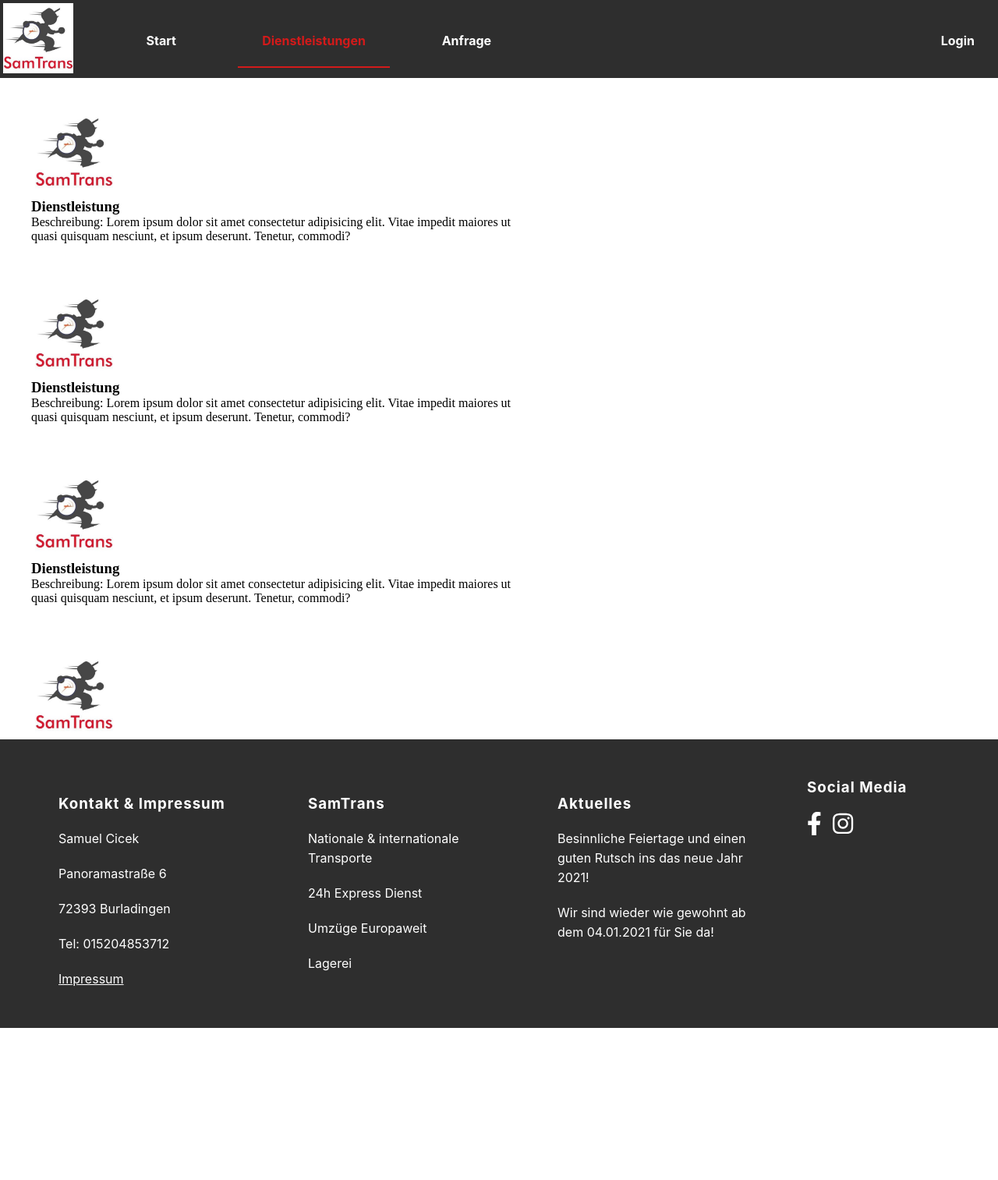
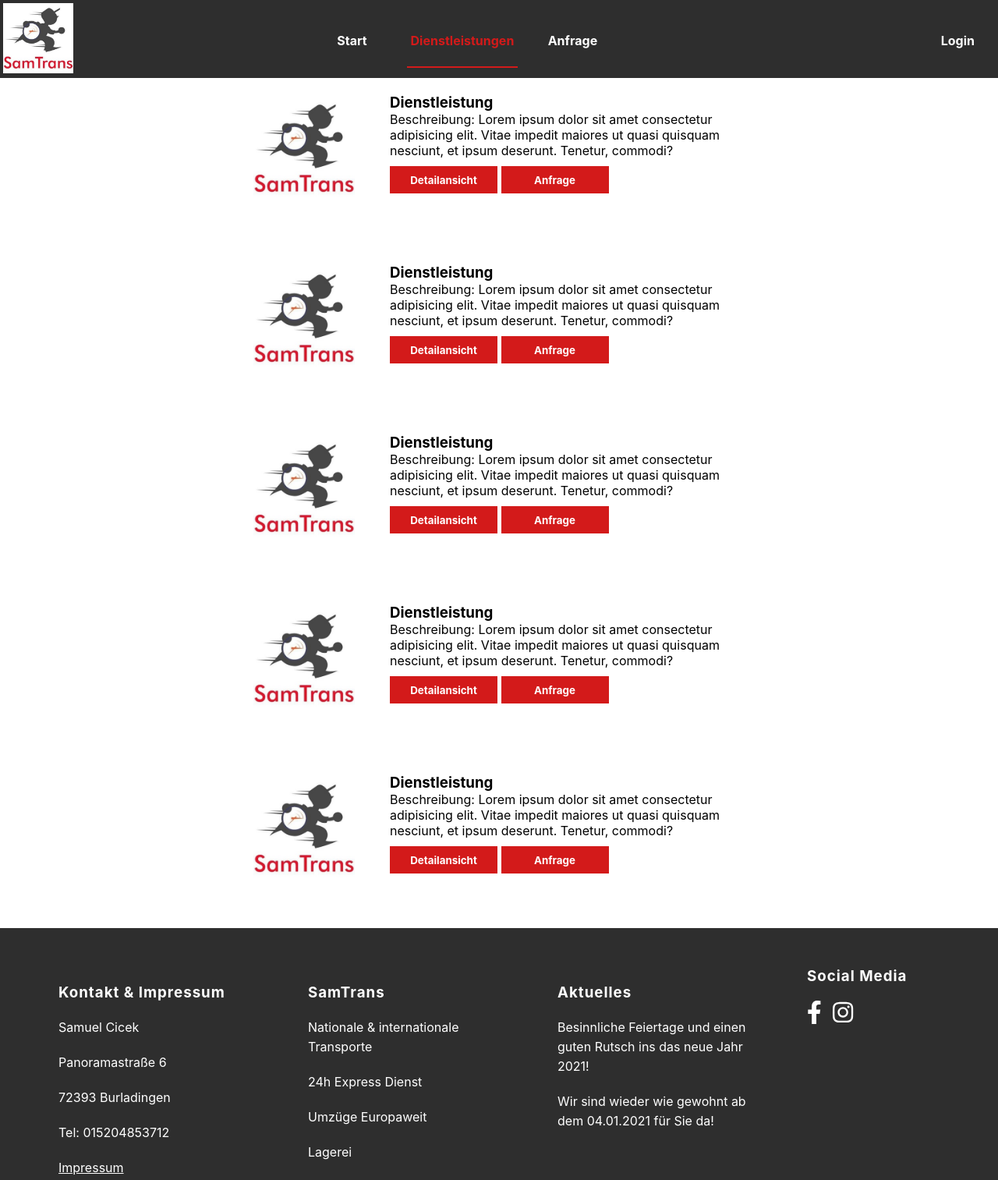
Before and after one commit to DerDavid222/webTrans, a plain HTML site: page html/dienstleistungen.html in a window 1280 px wide. Shown: the whole page at 78% size. Before the commit the page ends 1318 px from the top, so only its background shows below. Drawn offline with nearby package versions, Linux system fonts and the light colour scheme.

Commit message:
Dienstleistungen Seite, Header und Footer verbessert

```diff
--- a/css/dienstleistungen.css
+++ b/css/dienstleistungen.css
@@ -1,22 +1,47 @@
+*{
+    font-family: -apple-system, BlinkMacSystemFont, 'Segoe UI', Roboto, Oxygen, Ubuntu, Cantarell, 'Open Sans', 'Helvetica Neue', sans-serif;
+}
+
 main {
-    width: 90%;
-    position: relative;
-    top: 100px;
-    bottom: 370px;
-    align-items: center;
+    position: static;
+    margin-top: 100px;
 }
 
 .dl_bild{
-    width: 100px;
+    width: 130px;
     height: auto;
     margin: 5px;
 }
 
 .dl_section{
-    margin: 20px;
+    width: 90%;
+    margin: 50px auto;
+    width: 50%;
     padding: 20px;
+
 }
 
-.dl_p{
-    width: 60%;
+.img_section{
+    float:left;
 }
+
+.text_section{
+    margin-left: 180px;
+}
+
+.btn_section{
+    margin-top: 10px;
+}
+
+main button{
+    width: 30%;
+    height: 35px;
+    font-weight: bold;
+    background-color: rgb(211, 26, 26);
+    border: none;
+    color: #FFFFFF;
+}
+
+main button:hover{
+    cursor: pointer;
+}
--- a/css/footer_stylesheet.css
+++ b/css/footer_stylesheet.css
@@ -1,9 +1,9 @@
 footer{
-    position: relative;
+    position: static;
     bottom: 0;
+    width: 100%;
     float: left;
-    width: 100%;
-    height: auto;
+    height: fit-content;
     background-color: #2E2E2E;
     font-family: -apple-system, BlinkMacSystemFont, 'Segoe UI', Roboto, Oxygen, Ubuntu, Cantarell, 'Open Sans', 'Helvetica Neue', sans-serif;
 }
--- a/css/header_stylesheet.css
+++ b/css/header_stylesheet.css
@@ -54,9 +54,17 @@ header nav a{
     font-family: -apple-system, BlinkMacSystemFont, 'Segoe UI', Roboto, Oxygen, Ubuntu, Cantarell, 'Open Sans', 'Helvetica Neue', sans-serif;
 }
 
+.nav_ul{
+    width: 65%;
+}
+
 .login{
     right: 30px;
     position: absolute;
+}
+
+.login_ul{
+    float:right;
 }
 
 header nav li:hover, .login:hover, header nav a:hover {
--- a/html/dienstleistungen.html
+++ b/html/dienstleistungen.html
@@ -1,9 +1,8 @@
 <!DOCTYPE html>
 <html lang="de">
-    <!--Kommentar-->
     <head>
+        <link rel="stylesheet" href="../css/footer_stylesheet.css">
         <link rel="stylesheet" href="../css/header_stylesheet.css">
-        <link rel="stylesheet" href="../css/footer_stylesheet.css">
         <link rel="stylesheet" href="../css/dienstleistungen.css">
 
         <script src="https://use.fontawesome.com/releases/v5.15.1/js/all.js" data-auto-a11y="true"></script>
@@ -19,7 +18,13 @@
                 <img src="../Bilder/SamTransLogoNeu.jpg" class="logo" alt="Firmen_Logo">
 
                 <nav class="navbar">
-                    <ul>
+                    <ul class="login_ul">
+                        <li>
+                            <a href="anfrage.html" class="login">Login</a>
+                        </li>
+                    </ul>
+
+                    <ul class="nav_ul">
                         <li>
                             <a href="start.html">Start</a>
                         </li>
@@ -29,37 +34,83 @@
                         <li>
                             <a href="anfrage.html">Anfrage</a>
                         </li>
-                        <li>
-                            <a href="anfrage.html" class="login">Login</a>
-                        </li>
                     </ul>
+
                 </nav>
         </header>
 <!-------------------------------MAIN------------------------------------------->
         <main>
             <section class="dl_section">
+                <section class="img_section">
                     <img src="../Bilder/SamTransLogoNeu.jpg" class="dl_bild" alt="Firmen_Logo">
+                </section>
+                <section class="text_section">
                     <h3>Dienstleistung</h3>
-                <p class="dl_p">Beschreibung: Lorem ipsum dolor sit amet consectetur adipisicing elit. Vitae impedit maiores ut quasi quisquam nesciunt, et ipsum deserunt. Tenetur, commodi?</p>
+                    <p class="dl_p">Beschreibung: Lorem ipsum dolor sit amet consectetur adipisicing elit. Vitae impedit maiores ut quasi quisquam nesciunt, et ipsum deserunt. Tenetur, commodi? </p>
+                    <section class="btn_section">
+                        <button type="button">Detailansicht</button>
+                        <button type="button" onclick="window.location.href='anfrage.html';">Anfrage</button>
+                    </section>
+                </section>
             </section>
 
             <section class="dl_section">
+                <section class="img_section">
                     <img src="../Bilder/SamTransLogoNeu.jpg" class="dl_bild" alt="Firmen_Logo">
+                </section>
+                <section class="text_section">
                     <h3>Dienstleistung</h3>
-                <p class="dl_p">Beschreibung: Lorem ipsum dolor sit amet consectetur adipisicing elit. Vitae impedit maiores ut quasi quisquam nesciunt, et ipsum deserunt. Tenetur, commodi?</p>
+                    <p class="dl_p">Beschreibung: Lorem ipsum dolor sit amet consectetur adipisicing elit. Vitae impedit maiores ut quasi quisquam nesciunt, et ipsum deserunt. Tenetur, commodi? </p>
+                    <section class="btn_section">
+                        <button type="button">Detailansicht</button>
+                        <button type="button" onclick="window.location.href='anfrage.html';">Anfrage</button>
+                    </section>
+                </section>
             </section>
 
             <section class="dl_section">
+                <section class="img_section">
                     <img src="../Bilder/SamTransLogoNeu.jpg" class="dl_bild" alt="Firmen_Logo">
+                </section>
+                <section class="text_section">
                     <h3>Dienstleistung</h3>
-                <p class="dl_p">Beschreibung: Lorem ipsum dolor sit amet consectetur adipisicing elit. Vitae impedit maiores ut quasi quisquam nesciunt, et ipsum deserunt. Tenetur, commodi?</p>
+                    <p class="dl_p">Beschreibung: Lorem ipsum dolor sit amet consectetur adipisicing elit. Vitae impedit maiores ut quasi quisquam nesciunt, et ipsum deserunt. Tenetur, commodi? </p>
+                    <section class="btn_section">
+                        <button type="button">Detailansicht</button>
+                        <button type="button" onclick="window.location.href='anfrage.html';">Anfrage</button>
+                    </section>
+                </section>
             </section>
 
             <section class="dl_section">
+                <section class="img_section">
                     <img src="../Bilder/SamTransLogoNeu.jpg" class="dl_bild" alt="Firmen_Logo">
+                </section>
+                <section class="text_section">
                     <h3>Dienstleistung</h3>
-                <p class="dl_p">Beschreibung: Lorem ipsum dolor sit amet consectetur adipisicing elit. Vitae impedit maiores ut quasi quisquam nesciunt, et ipsum deserunt. Tenetur, commodi?</p>
+                    <p class="dl_p">Beschreibung: Lorem ipsum dolor sit amet consectetur adipisicing elit. Vitae impedit maiores ut quasi quisquam nesciunt, et ipsum deserunt. Tenetur, commodi? </p>
+                    <section class="btn_section">
+                        <button type="button">Detailansicht</button>
+                        <button type="button" onclick="window.location.href='anfrage.html';">Anfrage</button>
                     </section>
+                </section>
+            </section>
+
+            <section class="dl_section">
+                <section class="img_section">
+                    <img src="../Bilder/SamTransLogoNeu.jpg" class="dl_bild" alt="Firmen_Logo">
+                </section>
+                <section class="text_section">
+                    <h3>Dienstleistung</h3>
+                    <p class="dl_p">Beschreibung: Lorem ipsum dolor sit amet consectetur adipisicing elit. Vitae impedit maiores ut quasi quisquam nesciunt, et ipsum deserunt. Tenetur, commodi? </p>
+                    <section class="btn_section">
+                        <button type="button">Detailansicht</button>
+                        <button type="button" onclick="window.location.href='anfrage.html';">Anfrage</button>
+                    </section>
+                </section>
+            </section>
+
+
         </main>
 <!-----------------------------------FOOTER------------------------------------->
         <footer>
```
Lines whose indentation alone changed are shown as unchanged.
